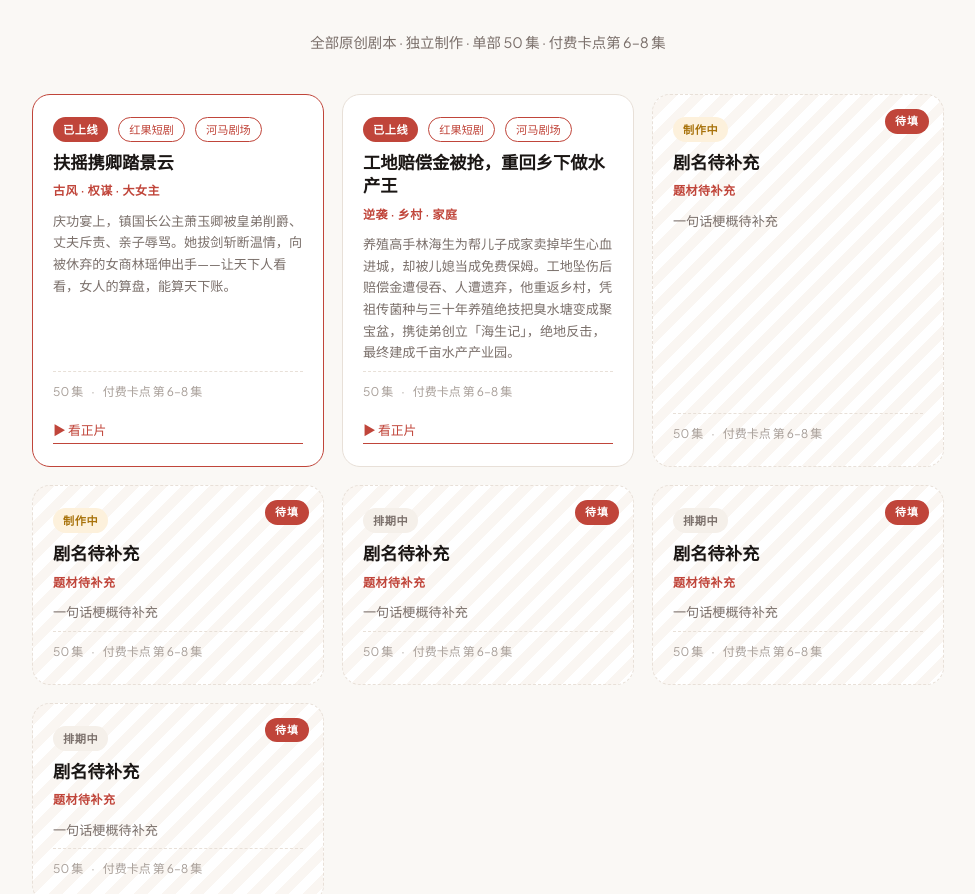
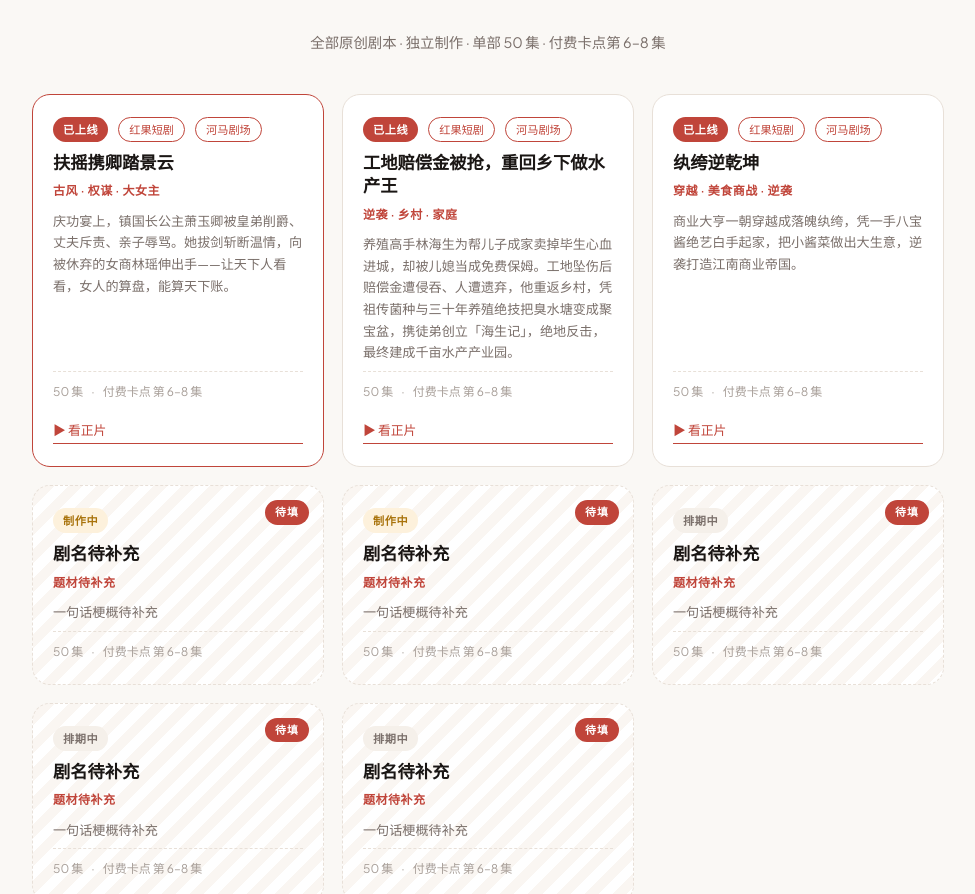
Before and after one commit to DreamHe-ai/hemenghan-portfolio, a React (Vite) app: page / in a window 1280 px wide. Shown: the part 3234-4128 px from the top of the page, without its empty margins (152-1127 px from the left). Built offline with nearby package versions, Linux system fonts and the light colour scheme; a web font is replaced by a local one.

Commit message:
drama: 新增纨绔逆乾坤(2026.09.11上线)，三部已上线剧标注准确上线时间

```diff
--- a/src/content.ts
+++ b/src/content.ts
@@ -19,6 +19,7 @@
   logline: string
   episodes: string
   paywall: string
+  release?: string
   featured?: boolean
   link?: string
 }
@@ -109,6 +110,7 @@
         logline: '庆功宴上，镇国长公主萧玉卿被皇弟削爵、丈夫斥责、亲子辱骂。她拔剑斩断温情，向被休弃的女商林瑶伸出手——让天下人看看，女人的算盘，能算天下账。',
         episodes: '50 集',
         paywall: '第 6–8 集',
+        release: '2026.08.05',
         featured: true,
         link: 'https://v.douyin.com/JX4tAxLxChY/',
       },
@@ -120,7 +122,19 @@
         logline: '养殖高手林海生为帮儿子成家卖掉毕生心血进城，却被儿媳当成免费保姆。工地坠伤后赔偿金遭侵吞、人遭遗弃，他重返乡村，凭祖传菌种与三十年养殖绝技把臭水塘变成聚宝盆，携徒弟创立「海生记」，绝地反击，最终建成千亩水产产业园。',
         episodes: '50 集',
         paywall: '第 6–8 集',
+        release: '2026.09.05',
         link: 'https://v.douyin.com/I__oyPT74DY/',
+      },
+      {
+        status: '已上线',
+        platform: ['红果短剧', '河马剧场'],
+        title: '纨绔逆乾坤',
+        genre: '穿越 · 美食商战 · 逆袭',
+        logline: '商业大亨一朝穿越成落魄纨绔，凭一手八宝酱绝艺白手起家，把小酱菜做出大生意，逆袭打造江南商业帝国。',
+        episodes: '50 集',
+        paywall: '第 6–8 集',
+        release: '2026.09.11',
+        link: 'https://v.douyin.com/V44RpSQ6puE/',
       },
       { todo: true, status: '制作中', title: '剧名待补充', genre: '题材待补充', logline: '一句话梗概待补充', episodes: '50 集', paywall: '第 6–8 集' },
       { todo: true, status: '制作中', title: '剧名待补充', genre: '题材待补充', logline: '一句话梗概待补充', episodes: '50 集', paywall: '第 6–8 集' },
```
